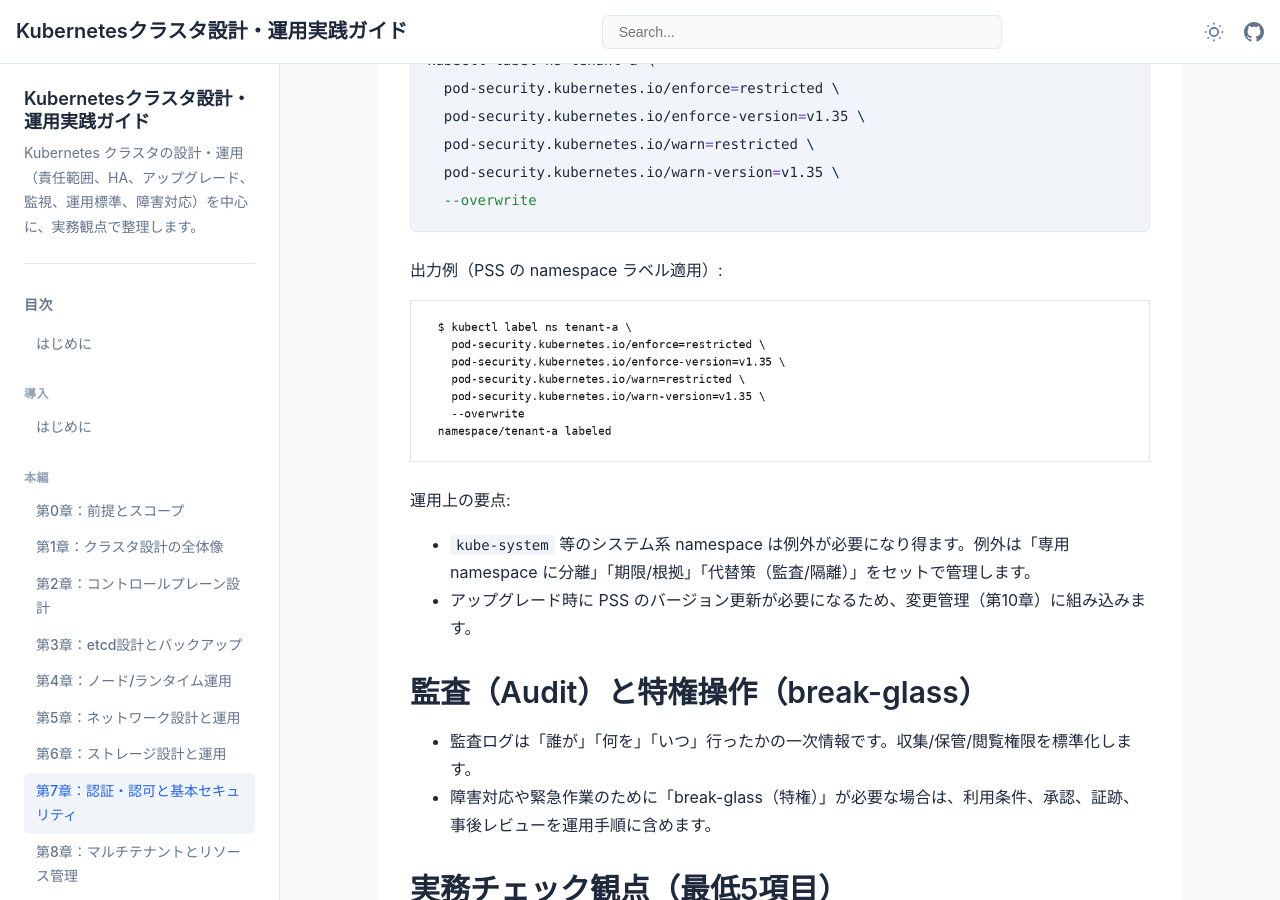
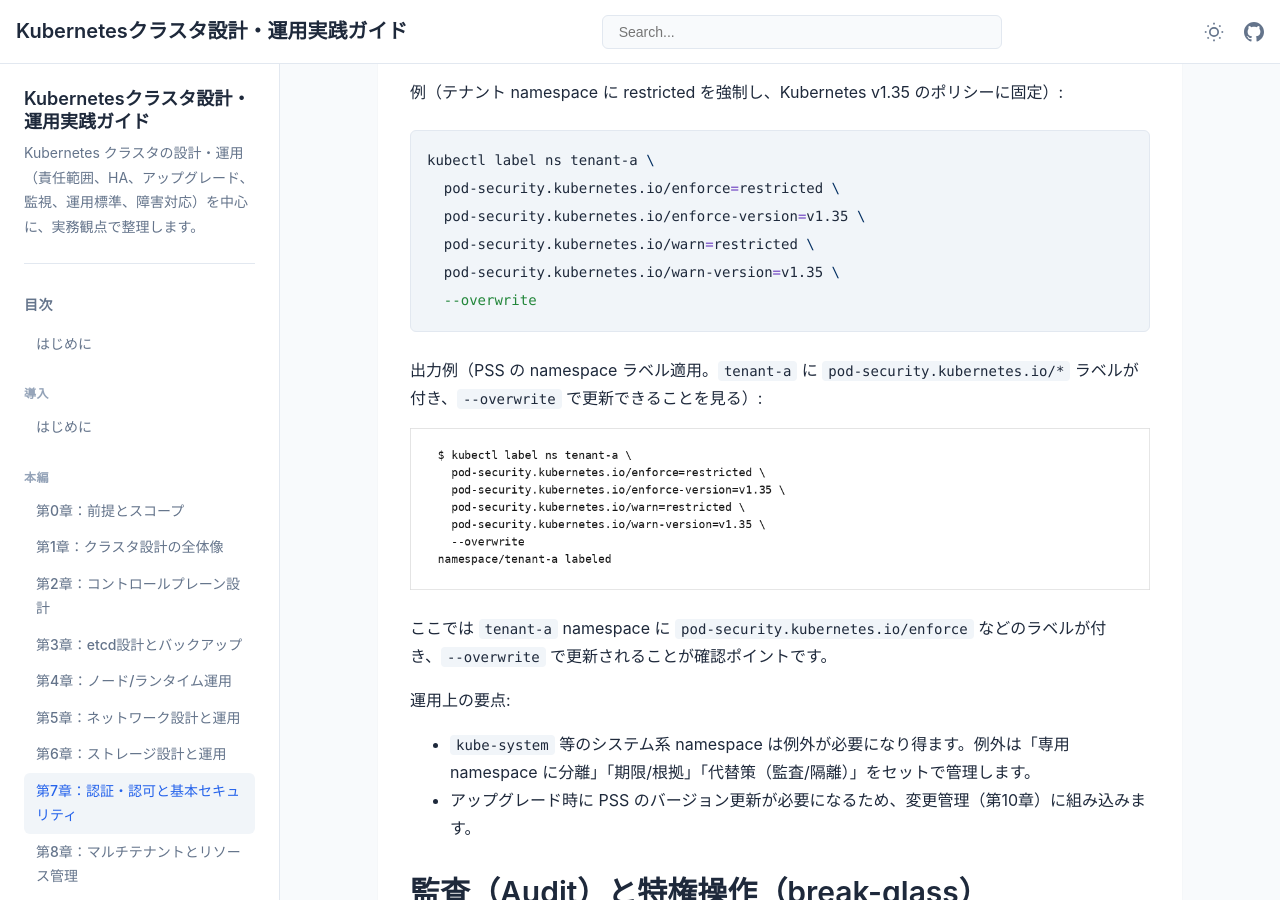
Before and after one commit to itdojp/kubernetes-cluster-ops-book, a Jekyll site: the page built from docs/chapters/chapter07/index.md, in a window 1280 px wide and 900 px high, scrolled down 3905 px. Built offline with Jekyll 4.4.1, drawn with Linux system fonts in a browser that asks for light colours; some of the changed text lies outside the part shown.

Commit message:
docs: clarify screenshot checkpoints in chapter 7

````diff
--- a/docs/chapters/chapter07/index.md
+++ b/docs/chapters/chapter07/index.md
@@ -85,9 +85,11 @@ roleRef:
 kubectl -n tenant-a auth can-i list pods --as=system:serviceaccount:tenant-a:demo-readonly
 ```
 
-出力例（最小権限で実行できる操作の確認）:
+出力例（最小権限で実行できる操作の確認。`list pods` が `yes` になり、想定外の操作は `no` になることを見る）:
 
 ![RBAC の最小権限チェック（例）](./images/ch07-rbac-can-i-01.png)
+
+ここでは `kubectl auth can-i list pods` が `yes` を返し、許可していない操作は `no` になることが確認ポイントです。
 
 ## ServiceAccount とワークロード権限
 - ワークロードに「デフォルト ServiceAccount のトークン」を自動マウントすると、不要な権限が配布されやすくなります。
@@ -109,9 +111,11 @@ kubectl label ns tenant-a \
   --overwrite
 ```
 
-出力例（PSS の namespace ラベル適用）:
+出力例（PSS の namespace ラベル適用。`tenant-a` に `pod-security.kubernetes.io/*` ラベルが付き、`--overwrite` で更新できることを見る）:
 
 ![PSS の適用（例）](./images/ch07-pss-namespace-label-02.png)
+
+ここでは `tenant-a` namespace に `pod-security.kubernetes.io/enforce` などのラベルが付き、`--overwrite` で更新されることが確認ポイントです。
 
 運用上の要点:
 - `kube-system` 等のシステム系 namespace は例外が必要になり得ます。例外は「専用 namespace に分離」「期限/根拠」「代替策（監査/隔離）」をセットで管理します。
````
Also changed, not shown: src/chapters/chapter07/index.md (+6 -2 lines).
